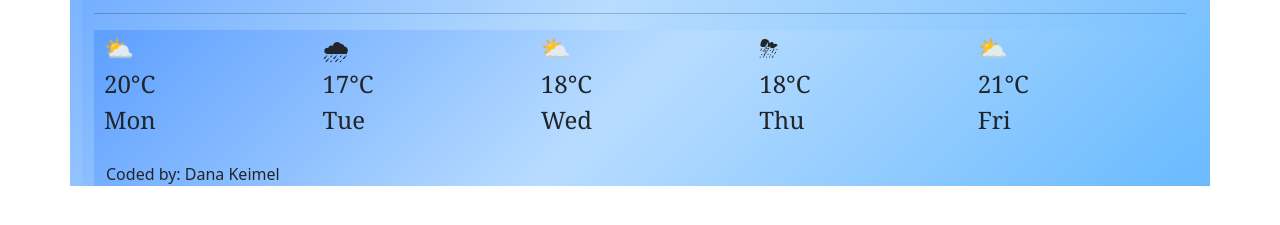
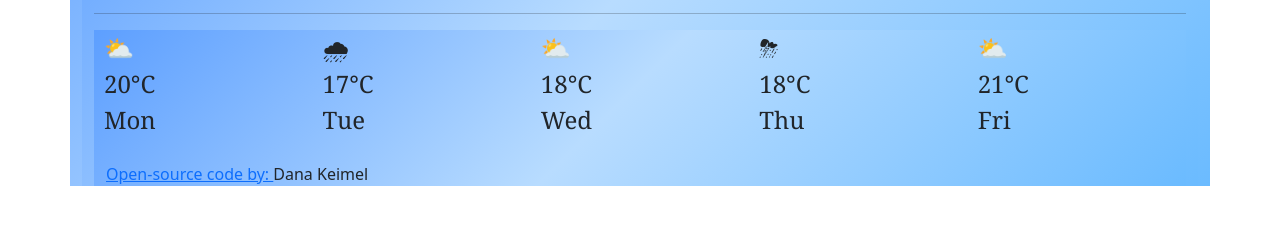
Before and after one commit to DanaKeimel/WeatherApp, a plain HTML site: page index.html in a window 1280 px wide. Shown: the part 263-488 px from the top of the page. Drawn offline with nearby package versions, Linux system fonts and the light colour scheme; no server answers.

Commit message:
Update Index.html
Added link to GitHub repository.

```diff
--- a/index.html
+++ b/index.html
@@ -117,7 +117,11 @@
           <br />
 
           <div class="col-6">
-            <div class="codedBy">Coded by: Dana Keimel</div>
+            <div class="codedBy">
+              <a href="https://github.com/DanaKeimel/WeatherStation-app">
+                Open-source code by: </a
+              >Dana Keimel
+            </div>
           </div>
         </div>
       </div>
```
